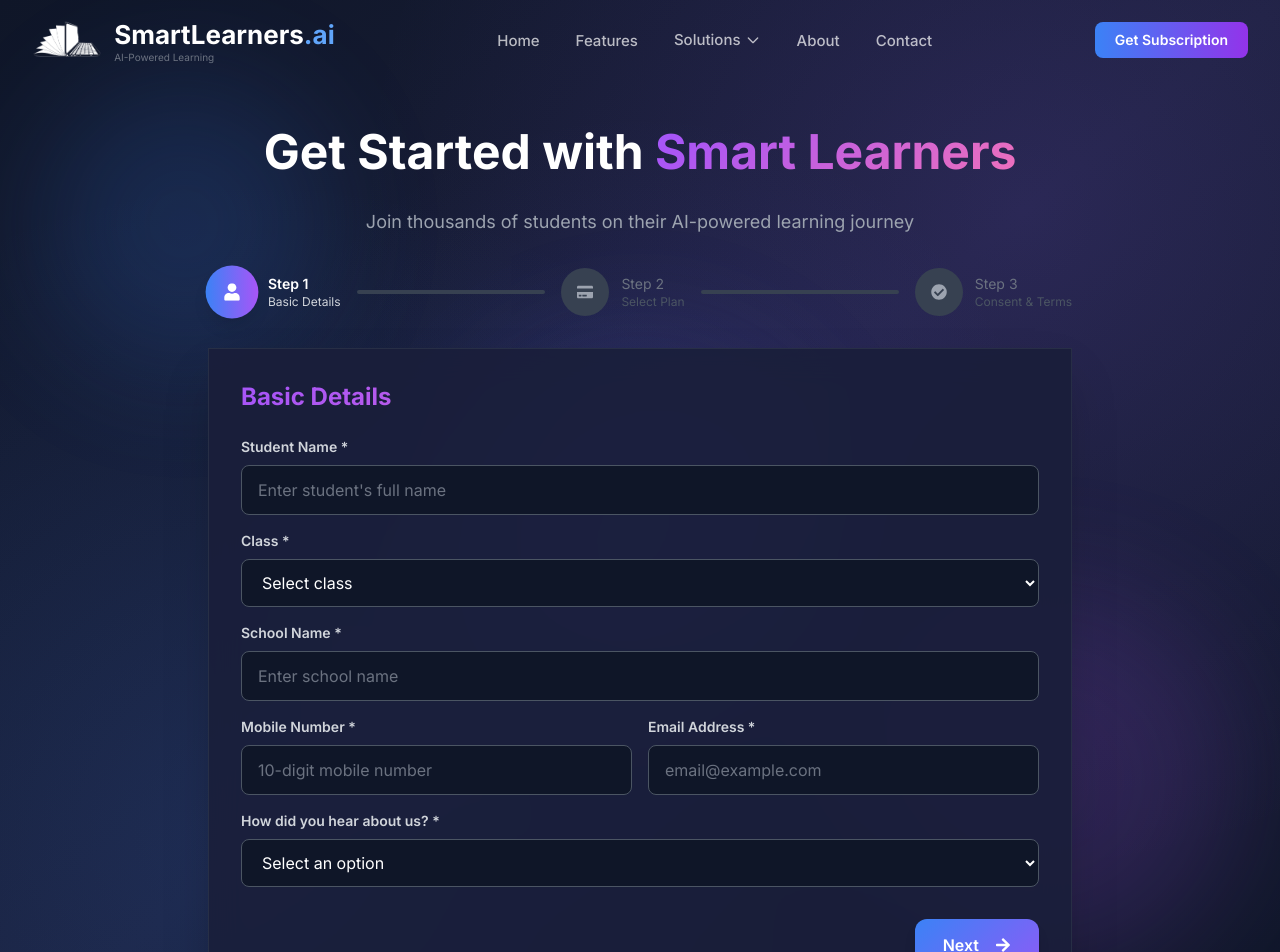
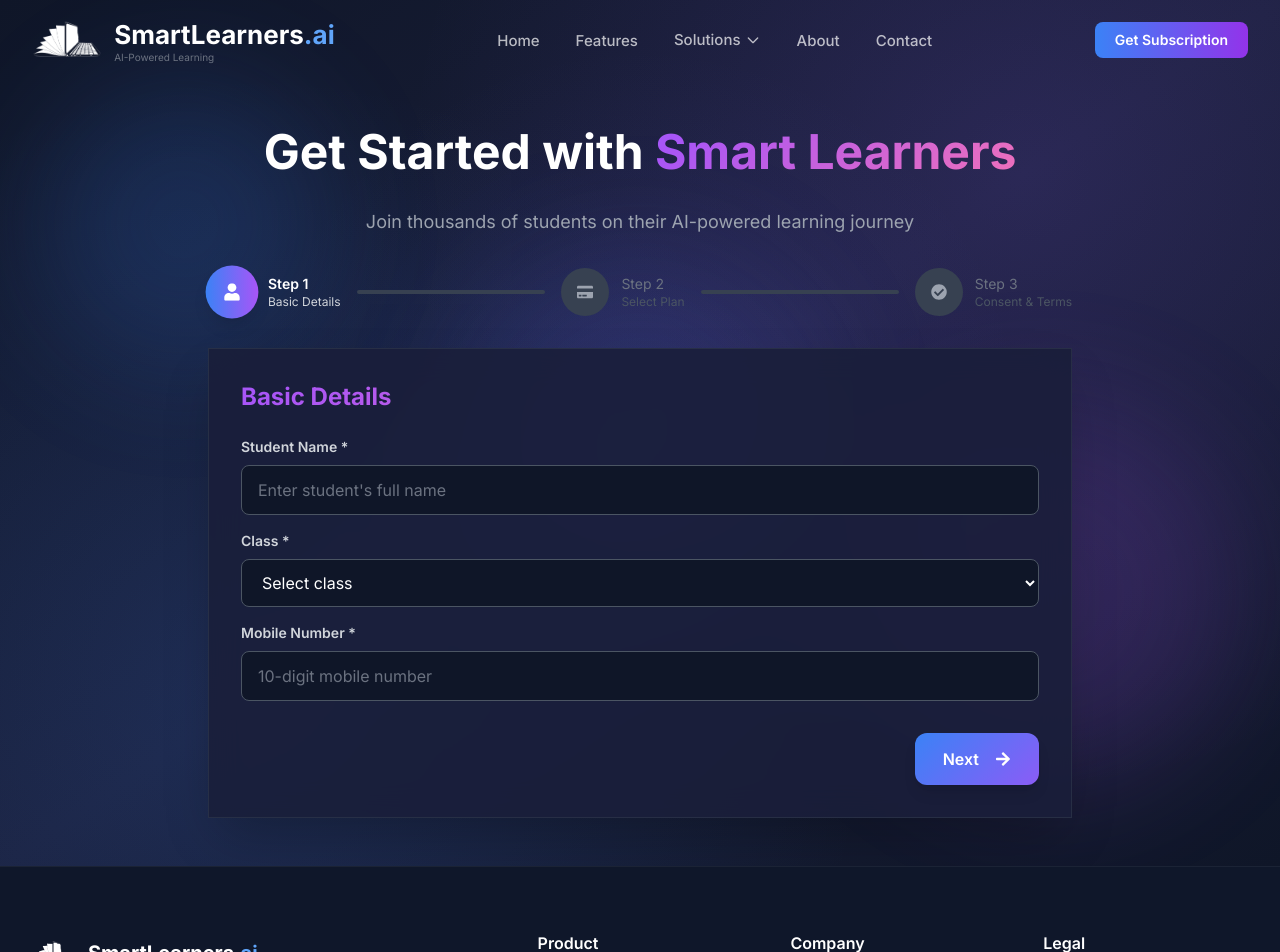
Before and after one commit to Orcalexai/new-smartlearners-website, a Next.js app: page /get-started in a window 1280 px wide. Shown: the top 952 px of the page. Built offline with nearby package versions, Linux system fonts and the light colour scheme.

Commit message:
feat/holi-offer

```diff
--- a/components/pages/Courses.tsx
+++ b/components/pages/Courses.tsx
@@ -115,7 +115,7 @@ export default function Courses() {
               transition={{ delay: 0.3 }}
               className="flex flex-wrap justify-center gap-4"
             >
-              <Link href="/signup" className="btn-primary text-lg px-8 py-4">
+              <Link href="/login" className="btn-primary text-lg px-8 py-4">
                 Enroll Now →
               </Link>
               <Link href="#courses" className="btn-secondary text-lg px-8 py-4">
@@ -178,7 +178,7 @@ export default function Courses() {
                   ))}
                 </ul>
                 <Link
-                  href="/signup"
+                  href="/login"
                   className="btn-primary w-full text-center block"
                   style={{ background: `linear-gradient(135deg, ${plan.color}, ${plan.color}dd)` }}
                 >
@@ -274,7 +274,7 @@ export default function Courses() {
                       <div className="flex items-center justify-between">
                         <span className="text-xs text-gray-600">1 Month </span>
                         <Link
-                          href="/signup"
+                          href="/login"
                           className="text-sm font-semibold transition-colors"
                           style={{ color: category.color }}
                         >
@@ -369,7 +369,7 @@ export default function Courses() {
                 Join thousands of students already excelling with SmartLearners.ai
               </p>
               <div className="flex flex-wrap justify-center gap-4">
-                <Link href="/signup" className="btn-primary text-lg px-8 py-4">
+                <Link href="/login" className="btn-primary text-lg px-8 py-4">
                   Get Started Free →
                 </Link>
                 <Link href="/contact" className="btn-secondary text-lg px-8 py-4">
--- a/components/pages/GetStarted.tsx
+++ b/components/pages/GetStarted.tsx
@@ -12,12 +12,8 @@ const GetStarted = () => {
   const [formData, setFormData] = useState({
     studentName: '',
     studentClass: '',
-    schoolName: '',
     mobileNumber: '',
-    email: '',
     selectedCourse: '',
-    howDidYouHear: '',
-    otherSource: '',
     studentConsent: false,
     studentSignature: '',
     parentalConsent: false,
@@ -30,7 +26,8 @@ const GetStarted = () => {
     { value: 'cbse-11-12', label: 'CBSE Class 11-12 - ₹300/month', price: 300 },
     { value: 'cbse-jee-foundation', label: 'CBSE+ JEE Foundation (Class 8-10) - ₹500/month', price: 500 },
     { value: 'jee-mains', label: 'JEE Mains (Class 11-12) - ₹800/month', price: 800 },
-    { value: 'jee-advanced', label: 'JEE Advanced (Class 11-12) - ₹1000/month', price: 1000 }
+    { value: 'jee-advanced', label: 'JEE Advanced (Class 11-12) - ₹1000/month', price: 1000 },
+    { value: 'holi-offer', label: 'Holi Offer CBSE Class 6-12 - ₹999 for 1 Year', price: 999 }
   ]
 
   const handleInputChange = (e: React.ChangeEvent<HTMLInputElement | HTMLSelectElement>) => {
@@ -63,21 +60,12 @@ const GetStarted = () => {
     switch (step) {
       case 1:
         if (!formData.studentName || !formData.studentClass ||
-            !formData.schoolName || !formData.mobileNumber ||
-            !formData.email || !formData.howDidYouHear) {
+            !formData.mobileNumber) {
           alert('Please fill in all required fields')
-          return false
-        }
-        if (formData.howDidYouHear === 'others' && !formData.otherSource) {
-          alert('Please specify how you heard about us')
           return false
         }
         if (!/^[0-9]{10}$/.test(formData.mobileNumber)) {
           alert('Please enter a valid 10-digit mobile number')
-          return false
-        }
-        if (!/^[^\s@]+@[^\s@]+\.[^\s@]+$/.test(formData.email)) {
-          alert('Please enter a valid email address')
           return false
         }
         return true
@@ -112,13 +100,9 @@ const GetStarted = () => {
         // Step 1: Register the user
         const registrationPayload = {
           student_name: formData.studentName,
-          email: formData.email,
           mobile_number: formData.mobileNumber,
           class_level: formData.studentClass,
-          school_name: formData.schoolName,
           selected_course: formData.selectedCourse,
-          how_did_you_hear: formData.howDidYouHear,
-          other_source: formData.otherSource || null,
           student_consent: formData.studentConsent,
           parental_consent: formData.parentalConsent,
           terms_accepted: formData.termsAccepted,
@@ -329,22 +313,6 @@ const GetStarted = () => {
 
                     <div>
                       <label className="block text-sm font-semibold text-gray-300 mb-2">
-                        School Name *
-                      </label>
-                      <input
-                        type="text"
-                        name="schoolName"
-                        value={formData.schoolName}
-                        onChange={handleInputChange}
-                        className="w-full px-4 py-3 border border-gray-600 rounded-lg focus:ring-2 focus:ring-blue-500 focus:border-blue-500 bg-[#0f1628] text-white placeholder-gray-500 transition-all duration-200 hover:border-gray-500"
-                        placeholder="Enter school name"
-                        required
-                      />
-                    </div>
-
-                    <div className="grid grid-cols-1 md:grid-cols-2 gap-4">
-                      <div>
-                        <label className="block text-sm font-semibold text-gray-300 mb-2">
                         Mobile Number *
                       </label>
                       <input
@@ -358,63 +326,6 @@ const GetStarted = () => {
                         required
                       />
                     </div>
-
-                      <div>
-                        <label className="block text-sm font-semibold text-gray-300 mb-2">
-                          Email Address *
-                        </label>
-                        <input
-                          type="email"
-                          name="email"
-                          value={formData.email}
-                          onChange={handleInputChange}
-                          className="w-full px-4 py-3 border border-gray-600 rounded-lg focus:ring-2 focus:ring-blue-500 focus:border-blue-500 bg-[#0f1628] text-white placeholder-gray-500 transition-all duration-200 hover:border-gray-500"
-                          placeholder="email@example.com"
-                          required
-                        />
-                      </div>
-                    </div>
-
-                    <div>
-                      <label className="block text-sm font-semibold text-gray-300 mb-2">
-                        How did you hear about us? *
-                      </label>
-                      <select
-                        name="howDidYouHear"
-                        value={formData.howDidYouHear}
-                        onChange={handleInputChange}
-                        className="w-full px-4 py-3 border border-gray-600 rounded-lg focus:ring-2 focus:ring-blue-500 focus:border-blue-500 bg-[#0f1628] text-white placeholder-gray-500 transition-all duration-200 hover:border-gray-500"
-                        required
-                      >
-                        <option value="">Select an option</option>
-                        <option value="google">Google</option>
-                        <option value="social-media">Social Media (Instagram, Facebook, LinkedIn, etc.)</option>
-                        <option value="friend-family">Friend or Family Recommendation</option>
-                        <option value="school-college">School / College Reference</option>
-                        <option value="others">Others</option>
-                      </select>
-                    </div>
-
-                    {formData.howDidYouHear === 'others' && (
-                      <motion.div
-                        initial={{ opacity: 0, y: -10 }}
-                        animate={{ opacity: 1, y: 0 }}
-                        transition={{ duration: 0.3 }}
-                      >
-                        <label className="block text-sm font-semibold text-gray-300 mb-2">
-                          Please specify *
-                        </label>
-                        <input
-                          type="text"
-                          name="otherSource"
-                          value={formData.otherSource}
-                          onChange={handleInputChange}
-                          className="w-full px-4 py-3 border border-gray-600 rounded-lg focus:ring-2 focus:ring-blue-500 focus:border-blue-500 bg-[#0f1628] text-white placeholder-gray-500 transition-all duration-200 hover:border-gray-500"
-                          placeholder="Tell us how you heard about us"
-                          required
-                        />
-                      </motion.div>
-                    )}
                   </div>
                 </motion.div>
               )}
```
Lines whose indentation alone changed are shown as unchanged.
